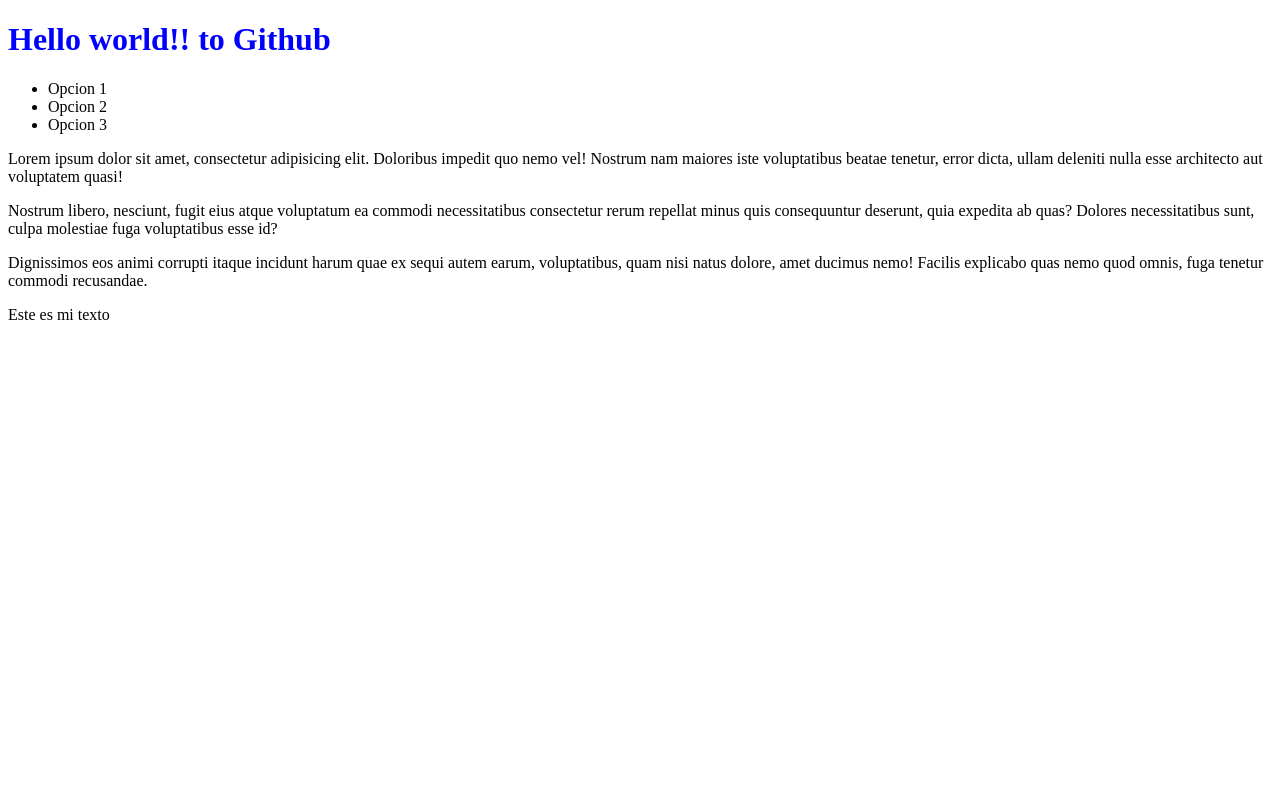
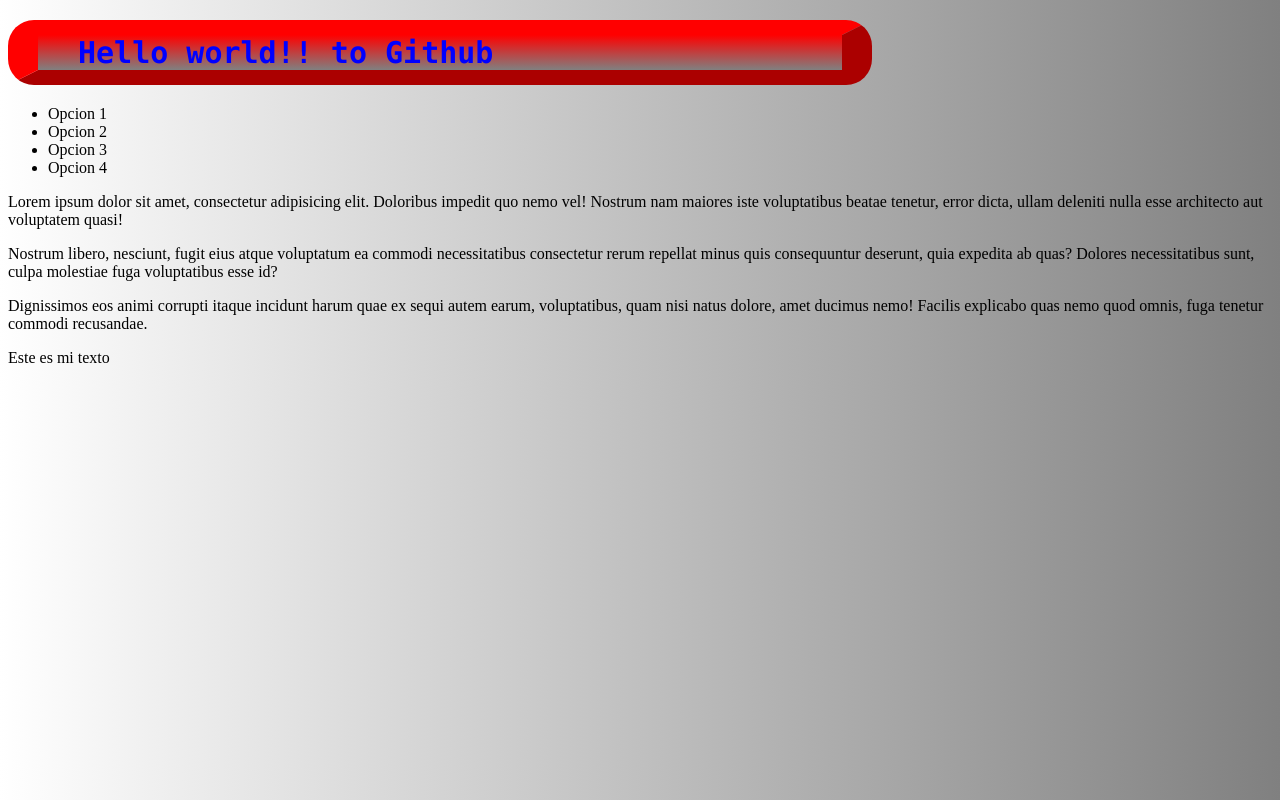
Before and after one commit to AngelGalianoLancho/pruebas, a plain HTML site: page index.html in a window 1280 px wide. Drawn offline with Linux system fonts and the light colour scheme.

Commit message:
add js initial

```diff
--- a/CSS/style.css
+++ b/CSS/style.css
@@ -1,3 +1,16 @@
-h1{
-    color:blue;
+h1 {
+    color: blue;
+    font-size: 30px;
+    border-style: outset;
+    border-width: 15px 30px;
+    border-color: red;
+    border-radius: 26px;
+    margin-right: 400px;
+    padding-left: 40px;
+    font-family: "Lucida Console", "Courier New", monospace;
+    background-image: linear-gradient(red, grey);
 }
+
+body{
+    background-image: linear-gradient(to right,white, grey);
+}
--- /dev/null
+++ b/JS/myscript.js
@@ -0,0 +1,2 @@
+//alert("Hello to JS!")
+console.log("Hello world to console.");
--- a/index.html
+++ b/index.html
@@ -14,6 +14,7 @@
         <li><span class="hello1">Opcion 1</span></li>
         <li><span class="hello2">Opcion 2</span></li>
         <li><span class="hello3">Opcion 3</span></li>
+        <li><span class="hello4">Opcion 4</span></li>
     </ul>
     <div class="principal">
         <p>Lorem ipsum dolor sit amet, consectetur adipisicing elit. Doloribus impedit quo nemo vel! Nostrum nam maiores
@@ -25,7 +26,9 @@
         <p>Dignissimos eos animi corrupti itaque incidunt harum quae ex sequi autem earum, voluptatibus, quam nisi natus
             dolore, amet ducimus nemo! Facilis explicabo quas nemo quod omnis, fuga tenetur commodi recusandae.</p>
     </div>
+    <img src="" alt="";
     <p title="presentacion">Este es mi texto</p>
+    <script src="JS/myscript.js" </script>
 </body>
 
 </html>
```
